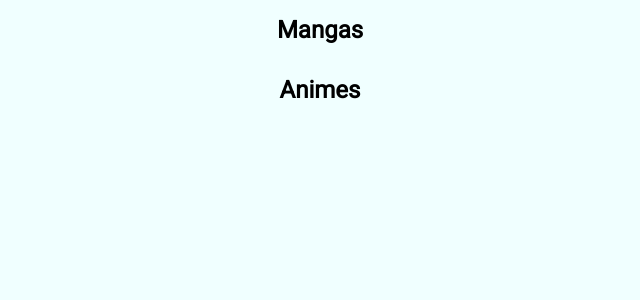
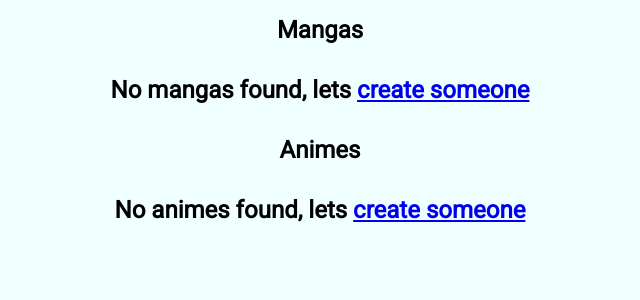
Before and after one commit to juliomc23/animatrix-front, an Angular app: page /home in a window 1280 px wide. Shown: the top 300 px of the page, without its empty margins (320-960 px from the left). Built offline with nearby package versions, Linux system fonts and the light colour scheme; no server answers; sample sign-in values are in the browser's storage.

Commit message:
feat: add routerlink to create mangas/animes
this changes provides new way to create animes/mangas if none is shown in home

```diff
--- a/angular.json
+++ b/angular.json
@@ -2,7 +2,8 @@
   "$schema": "./node_modules/@angular/cli/lib/config/schema.json",
   "version": 1,
   "cli": {
-    "packageManager": "pnpm"
+    "packageManager": "pnpm",
+    "analytics": false
   },
   "newProjectRoot": "projects",
   "projects": {
--- a/src/app/views/home/home.component.html
+++ b/src/app/views/home/home.component.html
@@ -3,6 +3,8 @@
 <section class="mangas-section">
   <app-resource-card resourceType="manga" [mangaResource]="manga" />
 </section>
+}@empty {
+<h2>No mangas found, lets <a routerLink="/mangas">create someone</a></h2>
 }
 
 <h2>Animes</h2>
@@ -10,4 +12,6 @@
 <section class="mangas-section">
   <app-resource-card resourceType="anime" [animeResource]="anime" />
 </section>
+}@empty {
+<h2>No animes found, lets <a routerLink="/animes">create someone</a></h2>
 }
--- a/src/app/views/home/home.component.ts
+++ b/src/app/views/home/home.component.ts
@@ -5,11 +5,12 @@ import { Manga } from '../mangas/interfaces/manga.interface';
 import { MangasService } from '../mangas/services/mangas.service';
 import { AnimesService } from '../animes/services/animes.service';
 import { AnimeResponse } from '../animes/interfaces/anime.interface';
+import { RouterLink } from '@angular/router';
 
 @Component({
   selector: 'app-home',
   standalone: true,
-  imports: [ResourceCardComponent, SlicePipe],
+  imports: [ResourceCardComponent, SlicePipe, RouterLink],
   templateUrl: './home.component.html',
   styleUrl: './home.component.css',
 })
```
